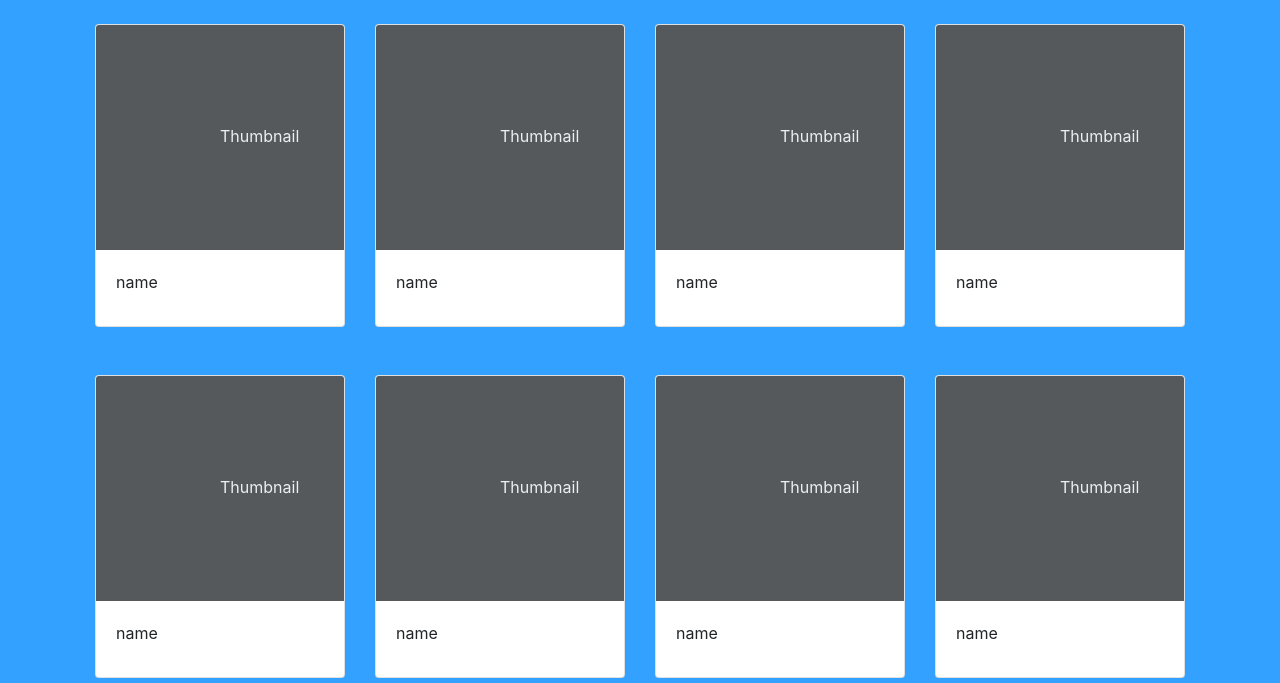
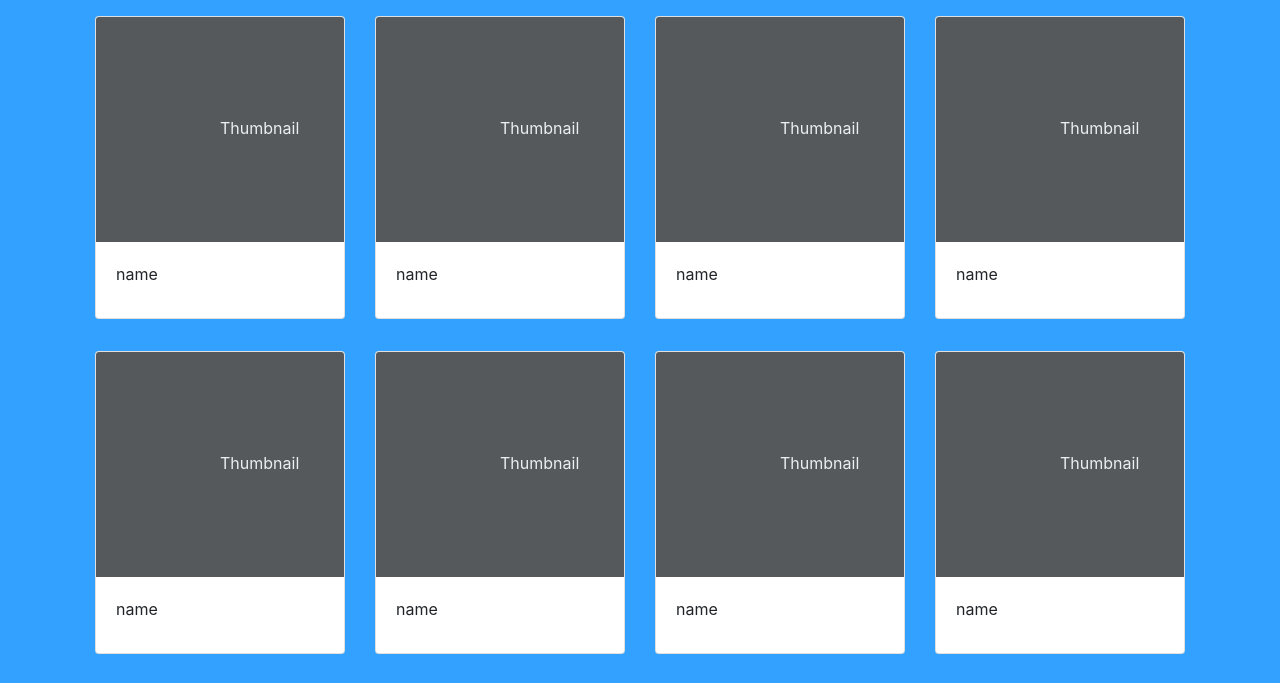
Before and after one commit to kaustubhvasagadekar/yolomed-web-dev, a plain HTML site: page index.html in a window 1280 px wide. Shown: the part 76-759 px from the top of the page. Drawn offline with nearby package versions, Linux system fonts and the light colour scheme.

Commit message:
null commit

```diff
--- a/index.html
+++ b/index.html
@@ -14,7 +14,6 @@
   <title>YoloMeds</title>
   <link rel="stylesheet" href="./styles.css" />
 </head>
-
 
 <body>
 
@@ -87,7 +86,7 @@
       <div class="container-fluid">
         <div ></div>
         <div class="row ">
-          <div class="col-3 py-4">
+          <div class="col-3 py-3">
             <div class="card shadow-sm">
               <svg class="bd-placeholder-img card-img-top" width="100%" height="225" xmlns="http://www.w3.org/2000/svg" role="img" aria-label="Placeholder: Thumbnail" preserveAspectRatio="xMidYMid slice" focusable="false"><title>Placeholder</title><rect width="100%" height="100%" fill="#55595c"></rect><text x="50%" y="50%" fill="#eceeef" dy=".3em">Thumbnail</text></svg>
 
@@ -100,7 +99,7 @@
               </div>
             </div>
           </div>
-          <div class="col-3 py-4">
+          <div class="col-3 py-3">
         <div class="card shadow-sm">
               <svg class="bd-placeholder-img card-img-top" width="100%" height="225" xmlns="http://www.w3.org/2000/svg" role="img" aria-label="Placeholder: Thumbnail" preserveAspectRatio="xMidYMid slice" focusable="false"><title>Placeholder</title><rect width="100%" height="100%" fill="#55595c"></rect><text x="50%" y="50%" fill="#eceeef" dy=".3em">Thumbnail</text></svg>
 
@@ -113,7 +112,7 @@
               </div>
             </div>
           </div>
-          <div class="col-3 py-4">
+          <div class="col-3 py-3">
         <div class="card shadow-sm">
               <svg class="bd-placeholder-img card-img-top" width="100%" height="225" xmlns="http://www.w3.org/2000/svg" role="img" aria-label="Placeholder: Thumbnail" preserveAspectRatio="xMidYMid slice" focusable="false"><title>Placeholder</title><rect width="100%" height="100%" fill="#55595c"></rect><text x="50%" y="50%" fill="#eceeef" dy=".3em">Thumbnail</text></svg>
 
@@ -127,7 +126,7 @@
             </div>
           </div>
 
-          <div class="col-3 py-4">
+          <div class="col-3 py-3">
         <div class="card shadow-sm">
               <svg class="bd-placeholder-img card-img-top" width="100%" height="225" xmlns="http://www.w3.org/2000/svg" role="img" aria-label="Placeholder: Thumbnail" preserveAspectRatio="xMidYMid slice" focusable="false"><title>Placeholder</title><rect width="100%" height="100%" fill="#55595c"></rect><text x="50%" y="50%" fill="#eceeef" dy=".3em">Thumbnail</text></svg>
 
@@ -140,7 +139,7 @@
               </div>
             </div>
           </div>
-          <div class="col-3 py-4">
+          <div class="col-3 py-3">
         <div class="card shadow-sm">
               <svg class="bd-placeholder-img card-img-top" width="100%" height="225" xmlns="http://www.w3.org/2000/svg" role="img" aria-label="Placeholder: Thumbnail" preserveAspectRatio="xMidYMid slice" focusable="false"><title>Placeholder</title><rect width="100%" height="100%" fill="#55595c"></rect><text x="50%" y="50%" fill="#eceeef" dy=".3em">Thumbnail</text></svg>
 
@@ -153,7 +152,7 @@
               </div>
             </div>
           </div>
-          <div class="col-3 py-4">
+          <div class="col-3 py-3">
         <div class="card shadow-sm">
               <svg class="bd-placeholder-img card-img-top" width="100%" height="225" xmlns="http://www.w3.org/2000/svg" role="img" aria-label="Placeholder: Thumbnail" preserveAspectRatio="xMidYMid slice" focusable="false"><title>Placeholder</title><rect width="100%" height="100%" fill="#55595c"></rect><text x="50%" y="50%" fill="#eceeef" dy=".3em">Thumbnail</text></svg>
 
@@ -167,7 +166,7 @@
             </div>
           </div>
 
-          <div class="col-3 py-4">
+          <div class="col-3 py-3">
         <div class="card shadow-sm">
               <svg class="bd-placeholder-img card-img-top" width="100%" height="225" xmlns="http://www.w3.org/2000/svg" role="img" aria-label="Placeholder: Thumbnail" preserveAspectRatio="xMidYMid slice" focusable="false"><title>Placeholder</title><rect width="100%" height="100%" fill="#55595c"></rect><text x="50%" y="50%" fill="#eceeef" dy=".3em">Thumbnail</text></svg>
 
@@ -180,7 +179,7 @@
               </div>
             </div>
           </div>
-          <div class="col-3 py-4">
+          <div class="col-3 py-3">
         <div class="card shadow-sm">
               <svg class="bd-placeholder-img card-img-top" width="100%" height="225" xmlns="http://www.w3.org/2000/svg" role="img" aria-label="Placeholder: Thumbnail" preserveAspectRatio="xMidYMid slice" focusable="false"><title>Placeholder</title><rect width="100%" height="100%" fill="#55595c"></rect><text x="50%" y="50%" fill="#eceeef" dy=".3em">Thumbnail</text></svg>
 
@@ -193,7 +192,7 @@
               </div>
             </div>
           </div>
-          <div class="col-3 py-4">
+          <div class="col-3 py-3">
         <div class="card shadow-sm">
               <svg class="bd-placeholder-img card-img-top" width="100%" height="225" xmlns="http://www.w3.org/2000/svg" role="img" aria-label="Placeholder: Thumbnail" preserveAspectRatio="xMidYMid slice" focusable="false"><title>Placeholder</title><rect width="100%" height="100%" fill="#55595c"></rect><text x="50%" y="50%" fill="#eceeef" dy=".3em">Thumbnail</text></svg>
 
```
